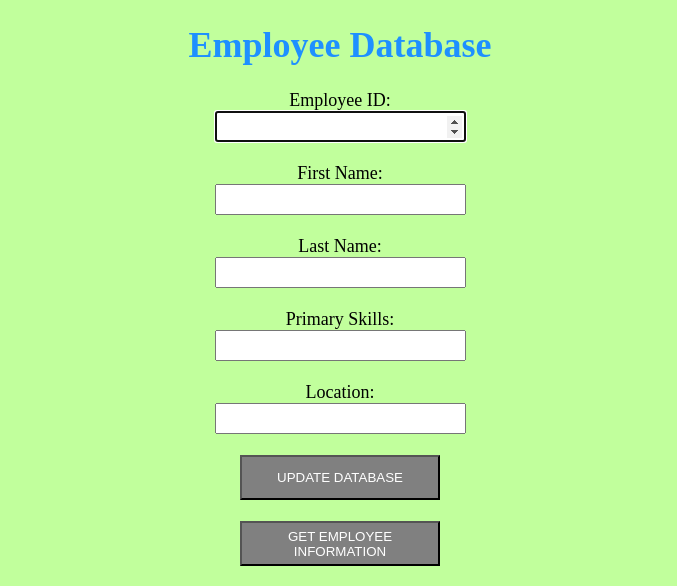
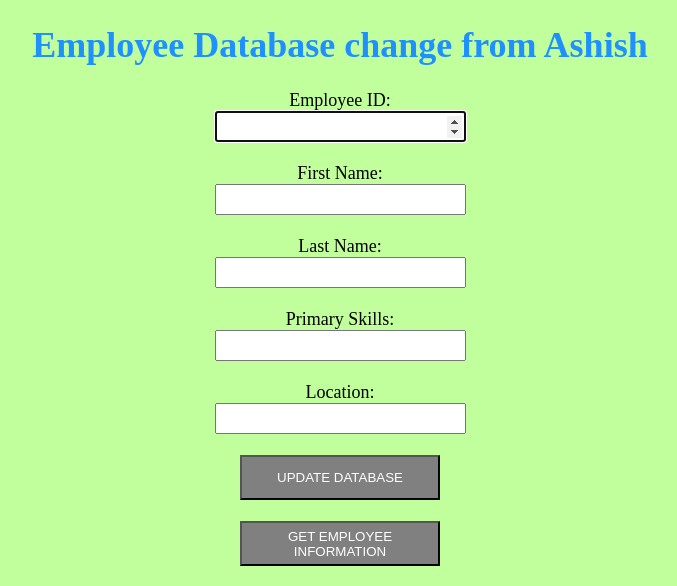
Before and after one commit to ashishfatnani/kubernetes-assignment, a Flask app: page / in a window 1280 px wide. Shown: the top 586 px of the page, without its empty margins (300-977 px from the left). Run offline with Flask 2, Linux system fonts and the light colour scheme.

Commit message:
feat:testing rollout flow (in-progress)

```diff
--- a/web-app/templates/about.html
+++ b/web-app/templates/about.html
@@ -8,7 +8,7 @@
 {% if name %}
   <h1>Hello from {{ name }}!</h1>
 {% else %}
-  <h1>Hello From CLO835! - Ashish</h1>
+  <h1>Hello From CLO835!</h1>
 {% endif %}
 
   {% if contents %}
--- a/web-app/templates/addemp.html
+++ b/web-app/templates/addemp.html
@@ -6,7 +6,7 @@
 <center>
 	<font color="black" size="4" style="font-family: avenir">
 
-		<h1 style="color: DodgerBlue">Employee Database</h1>
+		<h1 style="color: DodgerBlue">Employee Database change from Ashish</h1>
 		<body style="background: {{ color }};" >
 
 			<form action="/addemp" autocomplete="on" method = "POST" enctype="multipart/form-data">
```
